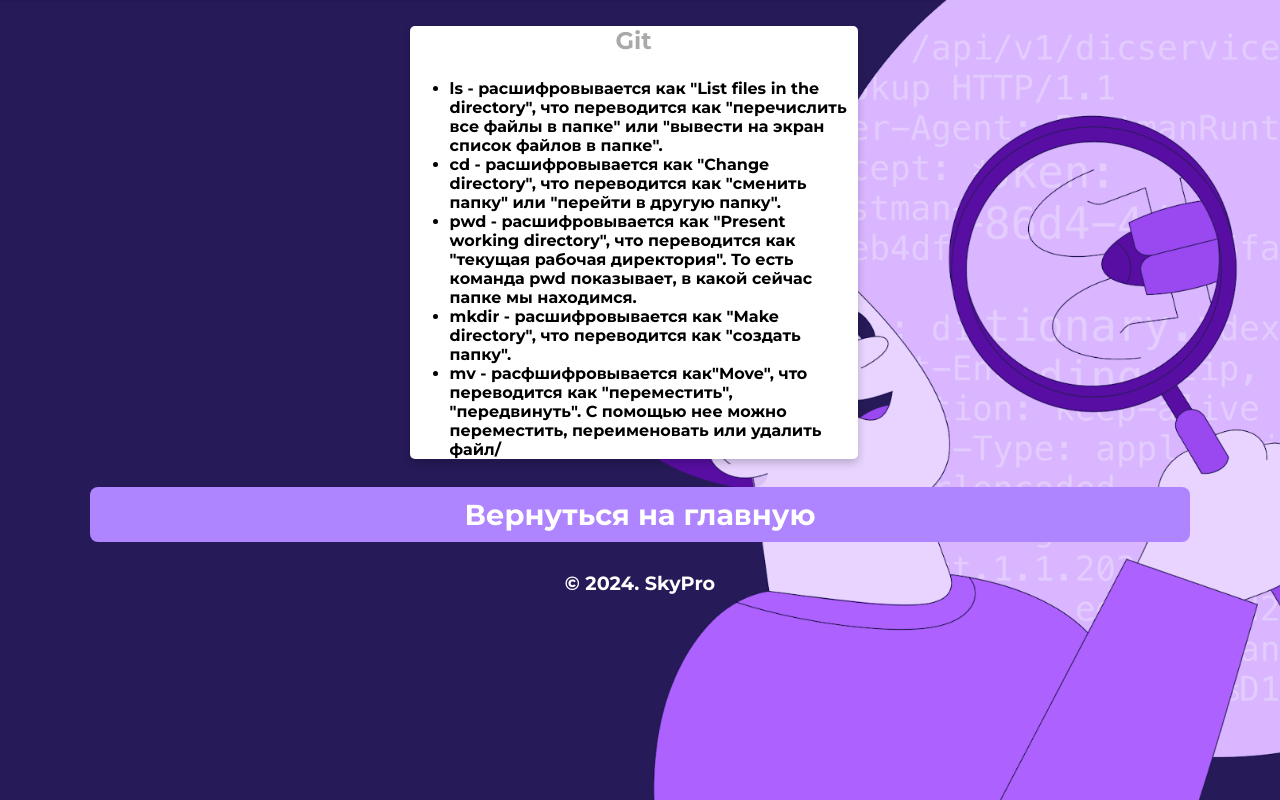
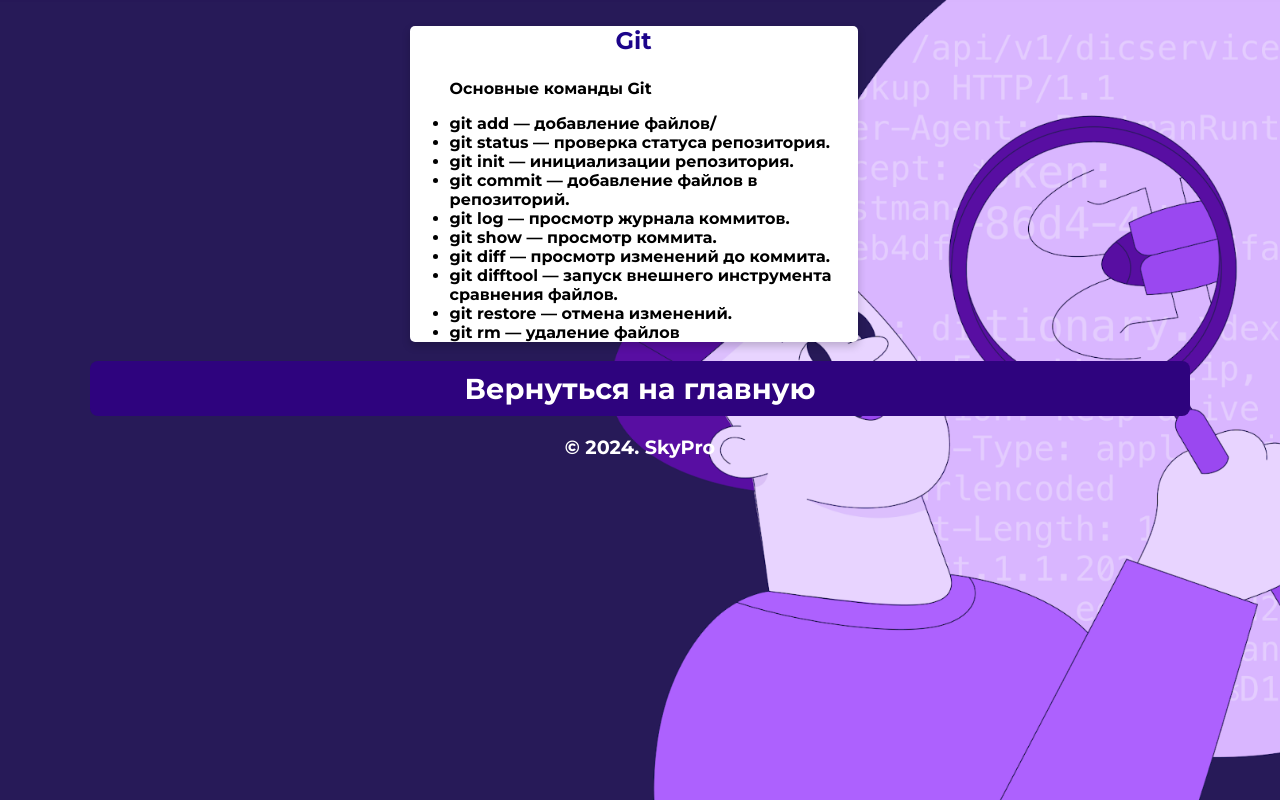
Before and after one commit to SVSib/Final, a plain HTML site: page skypro_final_task-main/skypro_final_task-main/html/git.html in a window 1280 px wide. Drawn offline with Linux system fonts and the light colour scheme.

Commit message:
create branch

```diff
--- a/skypro_final_task-main/skypro_final_task-main/css/style.css
+++ b/skypro_final_task-main/skypro_final_task-main/css/style.css
@@ -53,7 +53,7 @@ body {
 	.name {
 		text-align: center;
 		font-size: 2.8em;
-		color: gainsboro;
+		color: rgb(124, 4, 114);
 		margin-top: 15%;
 		margin-bottom: auto;
 		text-transform: capitalize;
@@ -67,7 +67,7 @@ body {
 	.subtitle {
 		text-align: center;
 		font-size: 1.5em;
-		color: darkgray;
+		color: rgb(28, 4, 138);
 	}
 	.icons {
 		font-size: 18px;
@@ -313,3 +313,4 @@ footer {
 	color: white;
 	font-size: 1.2em
 }
+}
--- a/skypro_final_task-main/skypro_final_task-main/html/git.html
+++ b/skypro_final_task-main/skypro_final_task-main/html/git.html
@@ -14,17 +14,23 @@
       <div class="card">
          <p class="subtitle">Git</p>
           <ul>
-            <li>ls - расшифровывается как "List files in the directory", что переводится как "перечислить все файлы в папке" или "вывести на экран список файлов в папке".</li>
-            <li>cd - расшифровывается как "Change directory", что переводится как "сменить папку" или "перейти в другую папку".</li>
-            <li>pwd - расшифровывается как "Present working directory", что переводится как "текущая рабочая директория". То есть команда pwd показывает, в какой сейчас папке мы находимся. </li>
-            <li>mkdir - расшифровывается как "Make directory", что переводится как "создать папку".</li>
-            <li>mv - расфшифровывается как"Move", что переводится как "переместить", "передвинуть". С помощью нее можно переместить, переименовать или удалить файл/</li>
+           <p> Основные команды Git</p>
+            <li>git add — добавление файлов/</li>
+            <li>git status — проверка статуса репозитория.</li>
+            <li>git init — инициализации репозитория.</li>
+            <li>git commit — добавление файлов в репозиторий.</li>
+            <li>git log — просмотр журнала коммитов. </li>
+            <li>git show — просмотр коммита. </li>
+            <li>git diff — просмотр изменений до коммита. </li>
+            <li>git difftool — запуск внешнего инструмента сравнения файлов. </li>
+            <li>git restore — отмена изменений. </li>
+            <li>git rm — удаление файлов  </li>
          </ul>
       </div>
       <!--footer-->
       <footer class="animated fadeIn">
-         <p class="location" align="center">
-            <a href="../index.html">Вернуться на главную</a>
+         <p align="center">
+            <a href="../index.html"class="button-style">Вернуться на главную</a>
          </p>
          &copy; 2024. SkyPro
       </footer>
```
Also changed, not shown: skypro_final_task-main/skypro_final_task-main/html/CI-CD.html (added, +33 -0 lines), skypro_final_task-main/skypro_final_task-main/html/mac.html (+2 -2 lines), skypro_final_task-main/skypro_final_task-main/index.html (+3 -0 lines).
